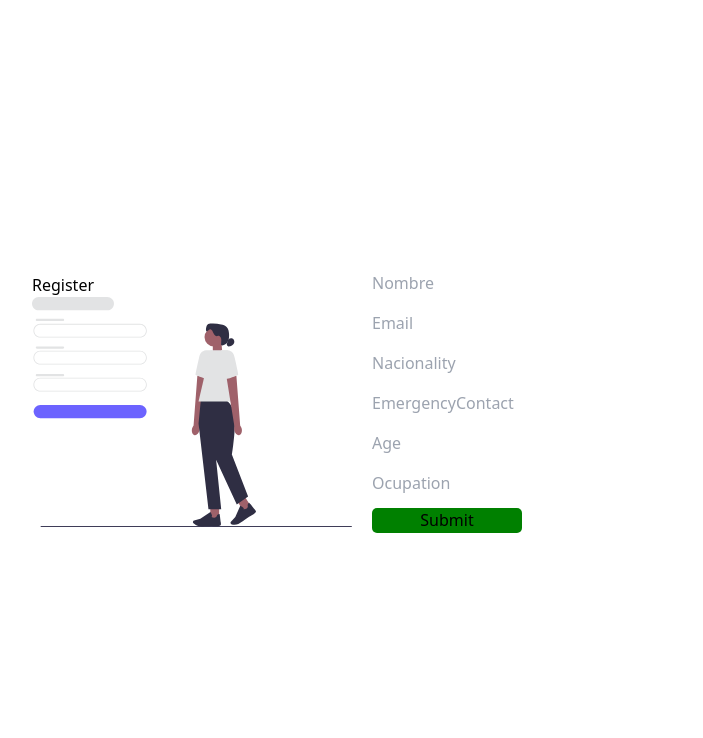
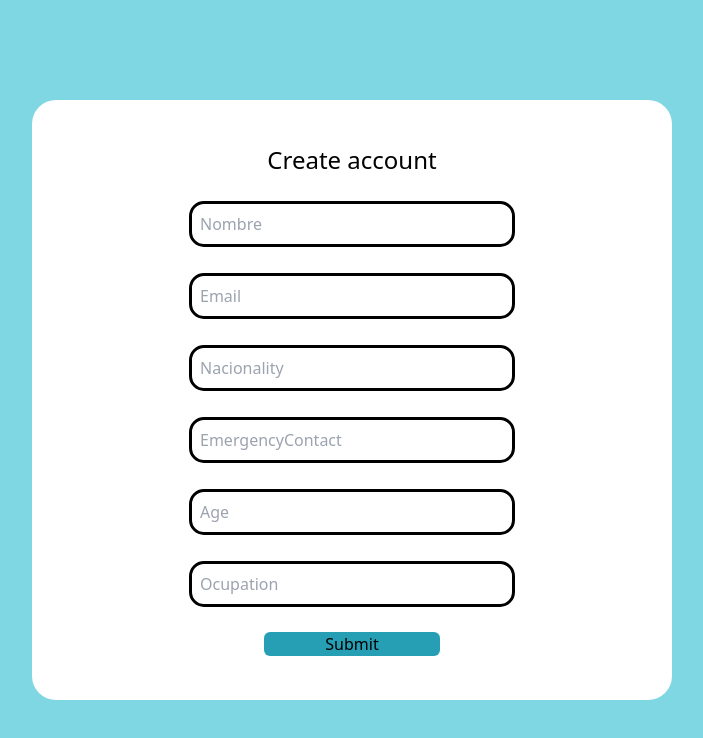
Before and after one commit to HEmilGS/userIntegration, a React (Vite) app: page /register in a window 1280 px wide. Shown: the top 738 px of the page, without its empty margins (288-991 px from the left). Built offline with nearby package versions, Linux system fonts and the light colour scheme; the HTML template or start-up script is replaced by a standard one.

Commit message:
register ready

```diff
--- a/views/register/Register.jsx
+++ b/views/register/Register.jsx
@@ -1,17 +1,12 @@
 import Form from '../register/components/Form';
-import form from '../../src/assets/form.svg';
+
 
 function Register() {
     return (
-        <div style={{ display: 'flex', justifyContent: 'center', minHeight: '100vh' }}>
-            <div style={{ width: '50%', backgroundColor: 'white', display: 'flex', justifyContent: 'center', alignItems: 'center', padding: '20px 0' }}>
-                <div style={{ marginRight: '20px' }}>
-                    <h1>Register</h1>
-                    <img src={form} alt="formImage"  />
-                </div>
-                <div style={{ width: '50%' }}>
+        <div className='bg-[#7ed7e2] h-screen flex flex-row justify-center items-center'>
+                <div className='bg-white w-1/2 h-3/4 rounded-3xl flex justify-center items-center flex-col' >
+                    <h1 className='text-2xl mb-3'>Create account</h1>
                     <Form />
-                </div>
             </div>
         </div>
     );
--- a/views/register/components/Form.jsx
+++ b/views/register/components/Form.jsx
@@ -46,10 +46,14 @@ function Form() {
         }
     };
 
+    const handleNavigate = (route) => {
+        window.location.pathname = route;
+      };
+
     return (
-        <form onSubmit={handleSubmit} style={{ display: 'flex', flexDirection: 'column' }}>
+        <form onSubmit={handleSubmit}  className='flex justify-center items-center flex-col'>
             <input
-                style={{ height: '30px', marginBottom: '10px', width: '300px' }}
+                className="m-4 p-2 outline outline-black rounded-xl w-80"
                 type="text"
                 name="userName"
                 placeholder="Nombre"
@@ -57,7 +61,7 @@ function Form() {
                 onChange={handleChange}
             />
             <input
-                style={{ height: '30px', marginBottom: '10px', width: '300px' }}
+                className="m-4 p-2 outline outline-black rounded-xl w-80"
                 type="email"
                 name="email"
                 placeholder="Email"
@@ -65,7 +69,7 @@ function Form() {
                 onChange={handleChange}
             />
             <input
-                style={{ height: '30px', marginBottom: '10px', width: '300px' }}
+                className="m-4 p-2 outline outline-black rounded-xl w-80"
                 type="text"
                 name="nacionality"
                 placeholder="Nacionality"
@@ -73,7 +77,7 @@ function Form() {
                 onChange={handleChange}
             />
             <input
-                style={{ height: '30px', marginBottom: '10px', width: '300px' }}
+                className="m-4 p-2 outline outline-black rounded-xl w-80"
                 type="text"
                 name="emergencyContact"
                 placeholder="EmergencyContact"
@@ -81,20 +85,20 @@ function Form() {
                 onChange={handleChange}
             />
             <input
-                style={{ height: '30px', marginBottom: '10px', width: '300px' }}
+                className="m-4 p-2 outline outline-black rounded-xl w-80"
                 type="number"
                 name="age"
                 placeholder="Age"
                 onChange={handleChange}
             />
             <input
-                style={{ height: '30px', marginBottom: '10px', width: '300px' }}
+                className="m-4 p-2 outline outline-black rounded-xl w-80"
                 name="ocupation"
                 placeholder='Ocupation'
                 value={form.ocupation}
                 onChange={handleChange}
             />
-            <button type="submit" style={{ height: '25px', backgroundColor: 'green', border: 'none', width: '150px', borderRadius: '5px' }}>
+            <button type="submit" className='bg-[#269fb4] w-1/2 rounded-md mt-3'>
                 Submit
             </button>
         </form>
```
